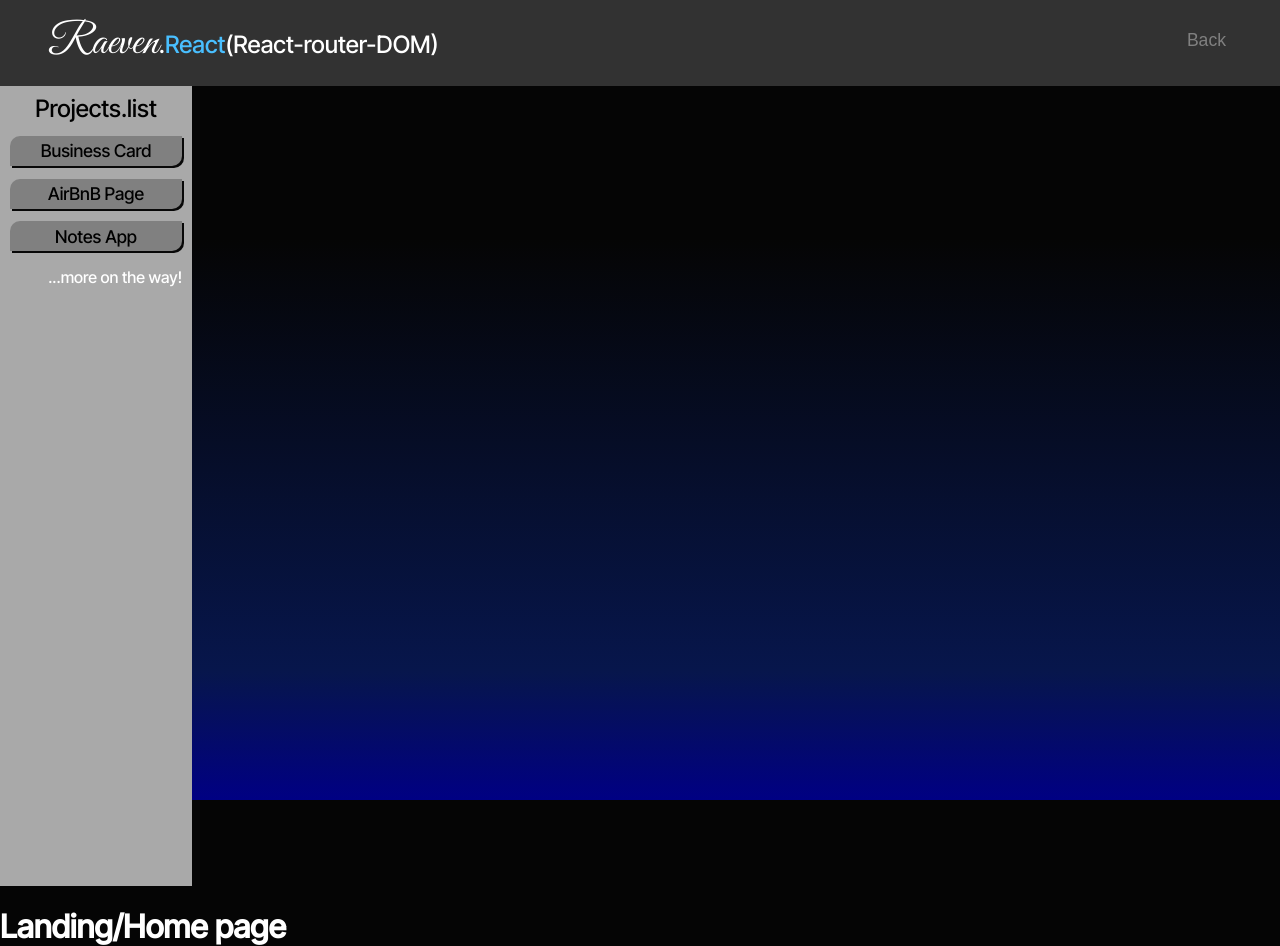
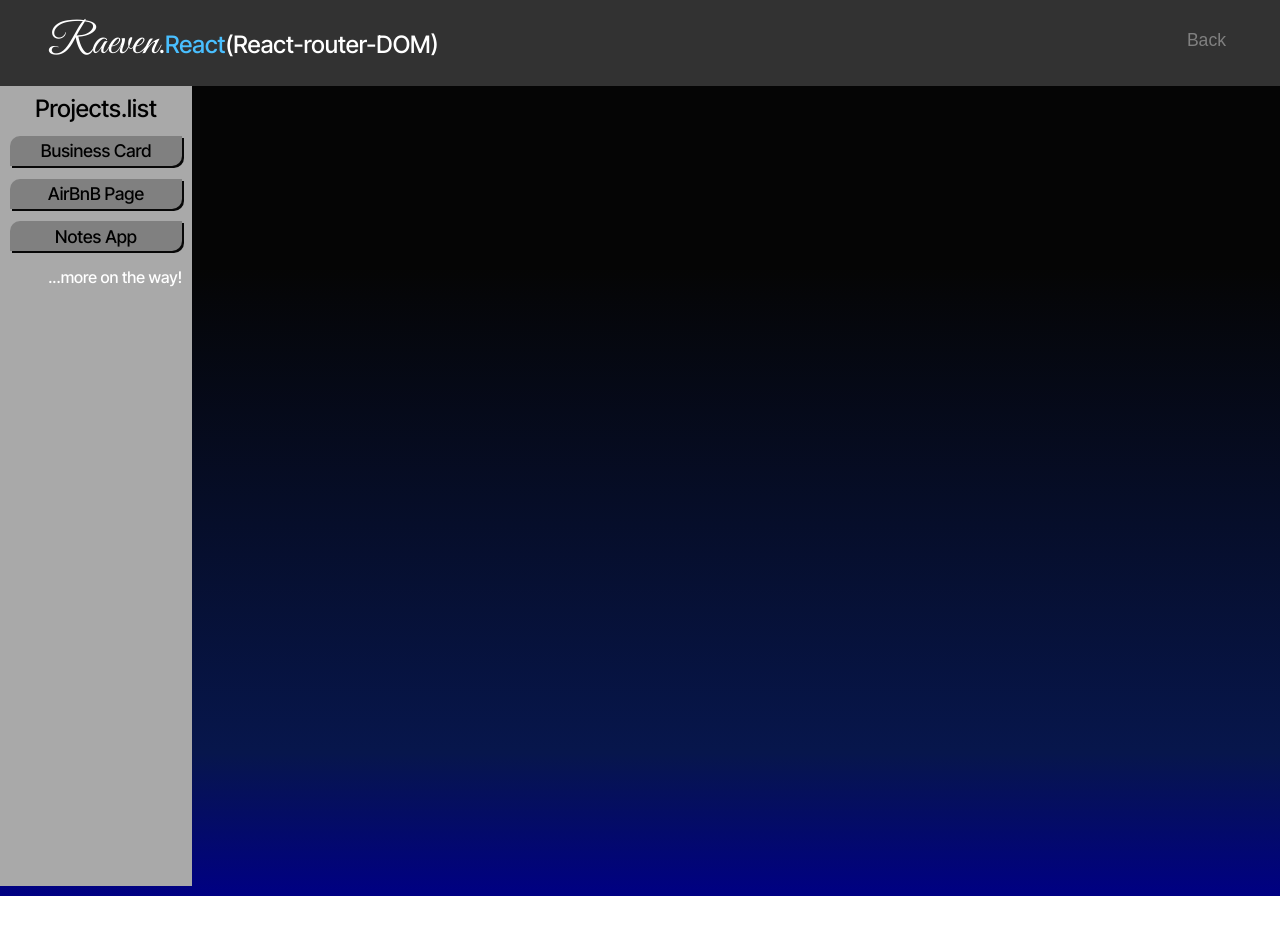
Before and after one commit to RaevenTech/react-projects-page, a React (Create React App) app in the folder react-projects/: page / in a window 1280 px wide. Built offline with nearby package versions, Linux system fonts and the light colour scheme.

Commit message:
ready for projects

```diff
--- a/react-projects/src/components/sidebar.module.css
+++ b/react-projects/src/components/sidebar.module.css
@@ -7,6 +7,7 @@
 @media only screen and (min-width: 300px) {
     .container {
         visibility: hidden;
+        height: 10px;
     }
 }
 @media only screen and (min-width:770px ){
--- a/react-projects/src/index.css
+++ b/react-projects/src/index.css
@@ -4,11 +4,12 @@
 
 body {
   margin: 0;
-  height: 100vh;
+  height: 112vh;
   margin:0px;
   background: rgb(5,5,5);
   background: linear-gradient(180deg, rgba(5,5,5,1) 30%, rgb(7, 22, 76) 84%, rgb(0, 0, 131) 100%);
   color: white;
   font-family: 'Inter Tight', sans-serif;
   box-sizing: border-box;
+  background-repeat: no-repeat;
 }
```
